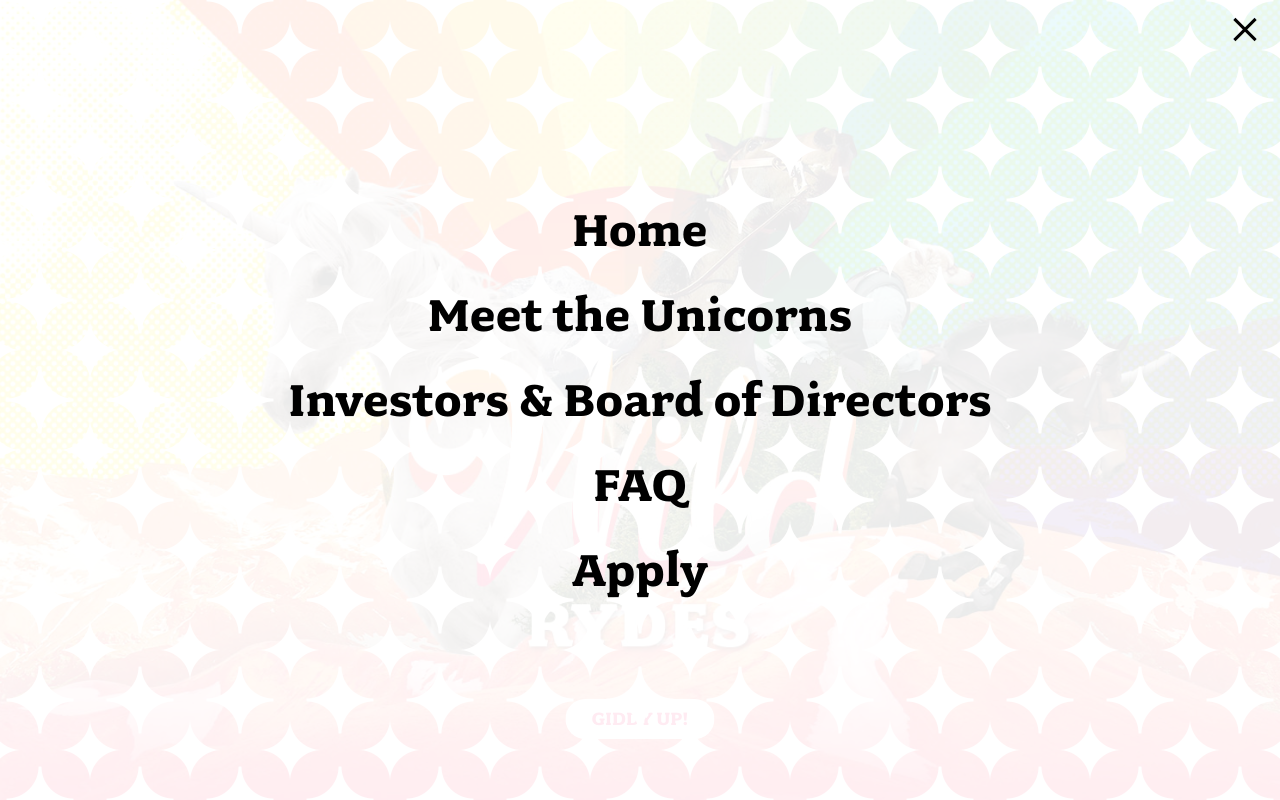
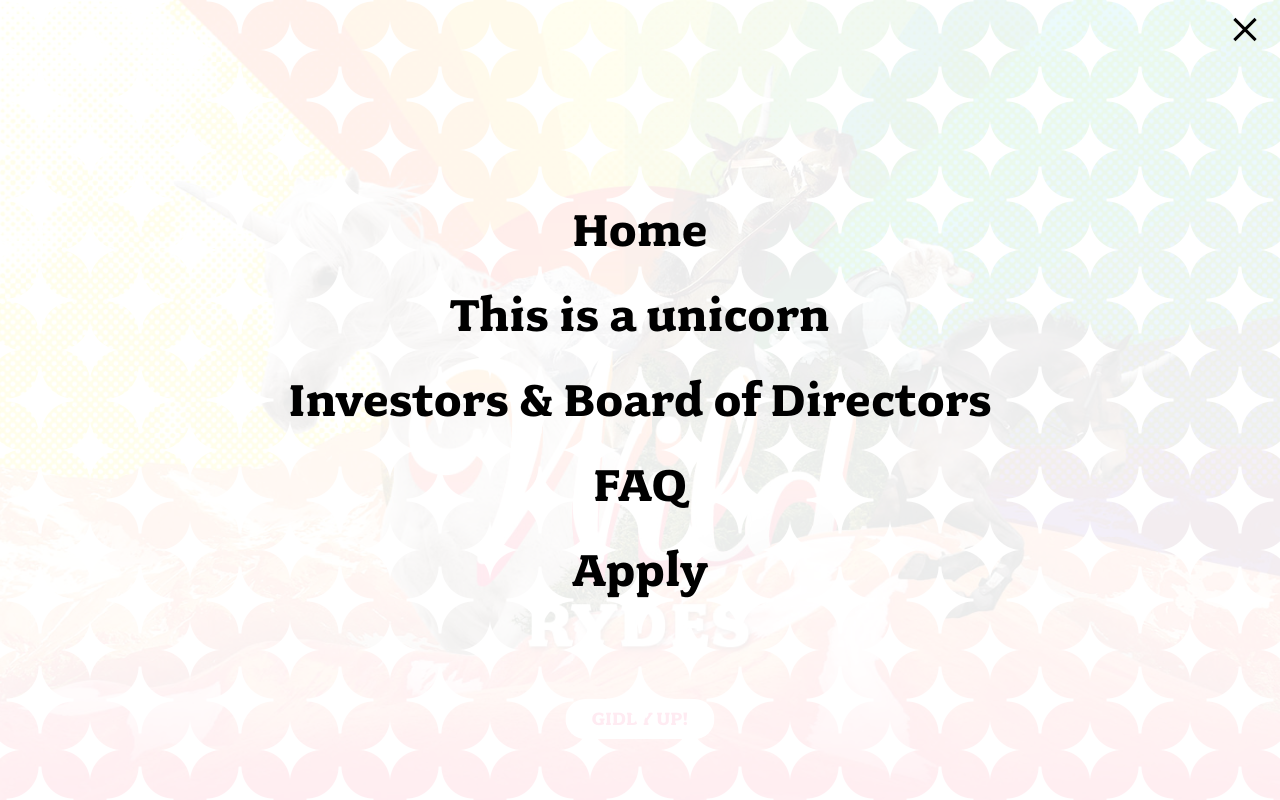
Before and after one commit to Mubaraq-Adigun/wildrydes-site, a plain HTML site: page index.html in a window 1280 px wide. Both pictures are taken after a click on the button "Menu". Shown: the top 800 px of the page. Drawn offline with Linux system fonts and the light colour scheme.

Commit message:
update title

```diff
--- a/index.html
+++ b/index.html
@@ -18,7 +18,7 @@
     <nav class="site-nav">
       <ul>
         <li><a href="index.html">Home</a></li>
-        <li><a href="unicorns.html">Meet the Unicorns</a></li>
+        <li><a href="unicorns.html">This is a unicorn</a></li>
         <li><a href="investors.html">Investors &amp; Board of Directors</a></li>
         <li><a href="faq.html">FAQ</a></li>
         <li><a href="apply.html">Apply</a></li>
```
